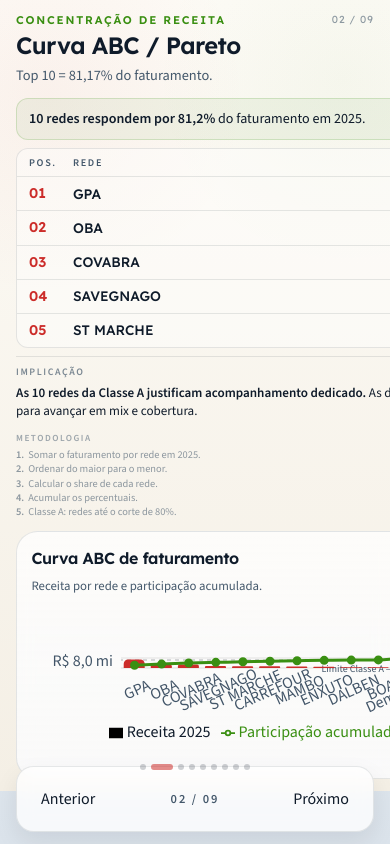
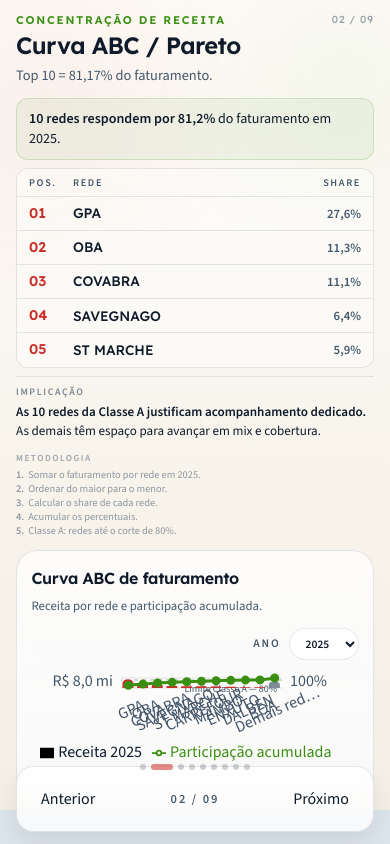
Before and after one commit to henriquepaduelim/laVita, a React (Vite) app: page / in a window 390 px wide. Both pictures are taken after a click on the button "Próximo". Built offline with nearby package versions, Linux system fonts and the light colour scheme.

Commit message:
mobilefix

```diff
--- a/src/components/ChartCard.tsx
+++ b/src/components/ChartCard.tsx
@@ -32,7 +32,11 @@
           {description}
         </p>
       ) : null}
-      <div className={`chart-grid min-h-0 ${compact ? (description ? 'mt-3 flex flex-1 flex-col' : 'mt-2 flex flex-1 flex-col') : 'mt-6'}`}>{children}</div>
+      <div
+        className={`chart-grid min-h-0 w-full min-w-0 max-w-full ${compact ? (description ? 'mt-3 flex flex-1 flex-col' : 'mt-2 flex flex-1 flex-col') : 'mt-6'}`}
+      >
+        {children}
+      </div>
     </article>
   );
 }
--- a/src/components/PriceGrowthScatterChart.tsx
+++ b/src/components/PriceGrowthScatterChart.tsx
@@ -91,7 +91,7 @@
   const HighlightPoint = makeHighlightPoint(minS, maxS);
 
   return (
-    <div className="flex h-full min-h-0 flex-col">
+    <div className="flex h-full min-h-0 min-w-0 w-full max-w-full flex-col">
       <div className="mb-2 flex flex-wrap items-center justify-between gap-3 text-sm text-[var(--ink-soft)]">
         <p>Tamanho da bolha proporcional à receita 2025.</p>
         <div className="flex items-center gap-4">
@@ -106,7 +106,7 @@
         </div>
       </div>
 
-      <div className="min-h-0 flex-1">
+      <div className="min-h-0 min-w-0 w-full flex-1">
         <ResponsiveContainer width="100%" height="100%">
           <ScatterChart margin={{ top: 18, right: 34, left: 4, bottom: 8 }}>
             <CartesianGrid />
--- a/src/deck/SlideDeck.tsx
+++ b/src/deck/SlideDeck.tsx
@@ -99,7 +99,7 @@
               if (info.offset.x < -80 || info.velocity.x < -400) goToSlide(activeIndex + 1);
               if (info.offset.x > 80 || info.velocity.x > 400) goToSlide(activeIndex - 1);
             }}
-            className="w-full max-md:min-h-min md:h-full md:min-h-0"
+            className="w-full min-w-0 max-w-full max-md:min-h-min md:h-full md:min-h-0"
           >
             <activeSlide.component index={activeIndex} total={deckSlides.length} />
           </motion.div>
--- a/src/deck/SlideFrame.tsx
+++ b/src/deck/SlideFrame.tsx
@@ -20,7 +20,7 @@
   hideHeader = false,
 }: SlideFrameProps) {
   return (
-    <section className="deck-canvas relative flex h-auto min-h-0 flex-col overflow-visible px-4 py-3 sm:px-6 sm:py-4 md:h-full md:overflow-hidden lg:px-8 lg:py-5 xl:px-10 xl:py-5">
+    <section className="deck-canvas relative flex h-auto min-h-0 w-full min-w-0 max-w-full flex-col overflow-visible px-4 py-3 sm:px-6 sm:py-4 md:h-full md:overflow-hidden lg:px-8 lg:py-5 xl:px-10 xl:py-5">
       <p className="pointer-events-none absolute right-4 top-3 font-display text-[0.64rem] tabular-nums tracking-[0.1em] text-[var(--ink-soft)]/60 sm:right-6 sm:top-4 xl:right-10 xl:top-5">
         {String(index + 1).padStart(2, '0')} / {String(total).padStart(2, '0')}
       </p>
--- a/src/deck/slides.tsx
+++ b/src/deck/slides.tsx
@@ -260,7 +260,7 @@
                 </select>
               </label>
             </div>
-            <div className="min-h-0 flex-1">
+            <div className="min-h-0 min-w-0 w-full flex-1">
               <ResponsiveContainer width="100%" height="100%">
                 <ComposedChart data={paretoChartData} margin={{ top: 10, right: 16, left: 8, bottom: 16 }}>
                   <CartesianGrid vertical={false} />
@@ -340,7 +340,7 @@
       />
       <div className="mt-5 grid gap-5 xl:grid-cols-[1.18fr_0.82fr]">
         <ChartCard compact title="Preço médio x crescimento por rede" description="Cada ponto é uma rede.">
-          <div className="h-[16rem] max-md:h-[14rem] xl:h-[19rem]">
+          <div className="h-[16rem] max-w-full min-w-0 max-md:h-[14rem] xl:h-[19rem]">
             <PriceGrowthScatterChart
               data={scatter}
               medianPrice={overview.scatterMedianPrice}
@@ -429,7 +429,7 @@
       />
       <div className="mt-3 grid gap-3 xl:grid-cols-3">
         <ChartCard compact className="flex h-full flex-col" title="Receita por categoria" description="2024 x 2025.">
-          <div className="h-[17.5rem] max-md:h-[13.5rem] xl:h-[19.5rem]">
+          <div className="h-[17.5rem] max-w-full min-w-0 max-md:h-[13.5rem] xl:h-[19.5rem]">
             <ResponsiveContainer width="100%" height="100%">
               <BarChart data={[...categoryRevenue].sort((left, right) => right.sales2025 - left.sales2025)} layout="vertical" margin={{ top: 6, right: 10, left: 8, bottom: 6 }}>
                 <CartesianGrid horizontal={false} />
@@ -467,7 +467,7 @@
           </div>
         </ChartCard>
         <ChartCard compact className="flex h-full flex-col" title="Crescimento por categoria" description="Ranking percentual.">
-          <div className="h-[17.5rem] max-md:h-[13.5rem] xl:h-[19.5rem]">
+          <div className="h-[17.5rem] max-w-full min-w-0 max-md:h-[13.5rem] xl:h-[19.5rem]">
             <ResponsiveContainer width="100%" height="100%">
               <BarChart data={[...categoryGrowth].sort((left, right) => right.growthPct - left.growthPct)} layout="vertical" margin={{ top: 6, right: 10, left: 8, bottom: 6 }}>
                 <CartesianGrid horizontal={false} />
@@ -480,7 +480,7 @@
           </div>
         </ChartCard>
         <ChartCard compact className="flex h-full flex-col" title="Variação de preço" description="Variação % do preço médio por categoria.">
-          <div className="h-[17.5rem] max-md:h-[13.5rem] xl:h-[19.5rem]">
+          <div className="h-[17.5rem] max-w-full min-w-0 max-md:h-[13.5rem] xl:h-[19.5rem]">
             <ResponsiveContainer width="100%" height="100%">
               <BarChart data={[...categoryPrice].sort((left, right) => right.priceGrowthPct - left.priceGrowthPct)} layout="vertical" margin={{ top: 6, right: 10, left: 8, bottom: 6 }}>
                 <CartesianGrid horizontal={false} />
@@ -625,7 +625,7 @@
 
         <div className="grid gap-4 content-start">
           <ChartCard compact className="flex h-full flex-col" title="Mecânica do crescimento" description="Base 2024 = 100, comparativo por dimensão.">
-          <div className="h-[16rem] max-md:h-[14rem] xl:h-[18rem]">
+          <div className="h-[16rem] max-w-full min-w-0 max-md:h-[14rem] xl:h-[18rem]">
               <ResponsiveContainer width="100%" height="100%">
                 <BarChart
                   data={yoyComparison}
@@ -745,7 +745,7 @@
       <div className="grid gap-5 xl:grid-cols-[1.08fr_0.92fr]">
         <ChartCard compact className="flex h-full flex-col" title="Top 5 impulsionadores e detratores por rede" description="Impacto absoluto em receita vs. 2024.">
           <div className="flex h-full min-h-[26rem] max-md:min-h-[19rem] flex-col xl:min-h-0">
-            <div className="min-h-0 flex-1">
+            <div className="min-h-0 min-w-0 w-full flex-1">
               <ResponsiveContainer width="100%" height="100%">
                 <BarChart data={driverHighlights} layout="vertical" margin={{ top: 6, right: 10, left: 20, bottom: 6 }} barCategoryGap={10}>
                   <CartesianGrid horizontal={false} />
@@ -766,7 +766,7 @@
         </ChartCard>
         <div className="grid gap-4 content-start">
           <ChartCard compact className="flex h-full flex-col" title="Top 5 categorias por impacto" description="Contribuição absoluta para o crescimento de receita.">
-            <div className="h-[14rem] max-md:h-[12rem] xl:h-[15rem]">
+            <div className="h-[14rem] max-w-full min-w-0 max-md:h-[12rem] xl:h-[15rem]">
               <ResponsiveContainer width="100%" height="100%">
                 <BarChart data={topCategoryImpact} layout="vertical" margin={{ top: 6, right: 10, left: 12, bottom: 6 }}>
                   <CartesianGrid horizontal={false} />
@@ -938,7 +938,7 @@
             Estrutura de pesos
           </p>
 
-          <div className="chart-grid mt-3 h-[4.5rem]">
+          <div className="chart-grid mt-3 h-[4.5rem] min-w-0 w-full max-w-full">
             <ResponsiveContainer width="100%" height="100%">
               <BarChart
                 data={stackedComposition}
--- a/src/index.css
+++ b/src/index.css
@@ -242,15 +242,14 @@
 }
 
 @media (max-width: 767px) {
+  /* Recharts + flex: sem min-width forçado — senão o card fica mais largo que a viewport */
   .chart-grid {
-    overflow-x: auto;
-    overflow-y: hidden;
-    -webkit-overflow-scrolling: touch;
+    width: 100%;
+    min-width: 0;
+    max-width: 100%;
+    overflow-x: hidden;
+    overflow-y: visible;
     padding-bottom: 0.2rem;
-  }
-
-  .chart-grid > div {
-    min-width: 29rem;
   }
 
   .eyebrow {
```
